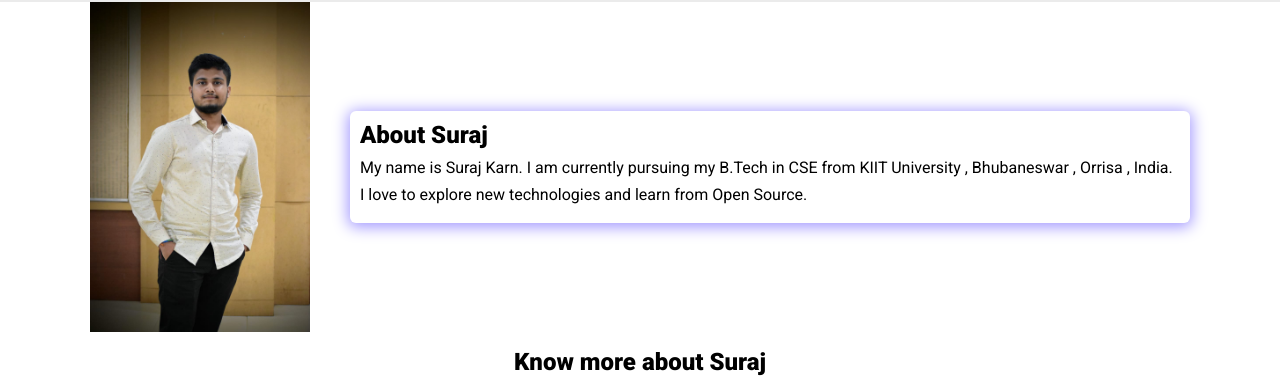
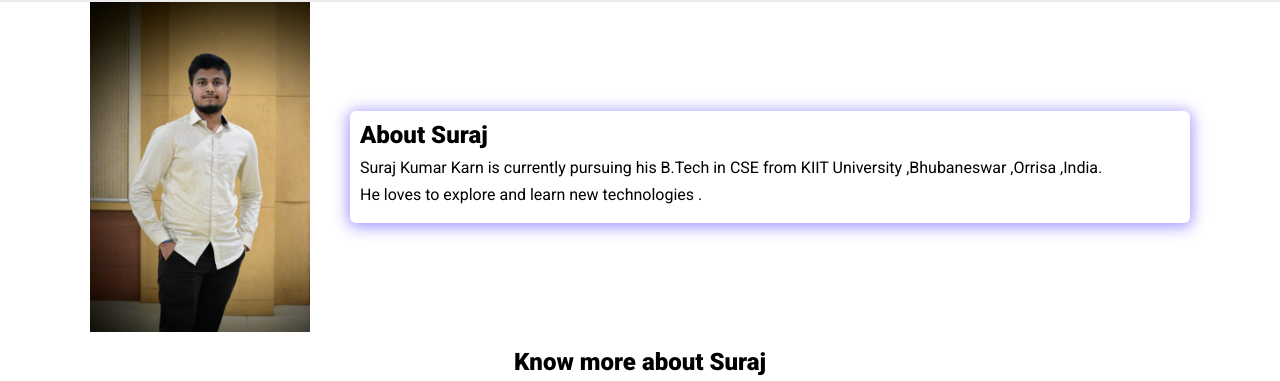
Before and after one commit to surazkarn/FirstPortfolio, a plain HTML site: page index.html in a window 1280 px wide. Shown: the part 74-455 px from the top of the page. Drawn offline with nearby package versions, Linux system fonts and the light colour scheme.

Commit message:
Update index.html

```diff
--- a/index.html
+++ b/index.html
@@ -80,11 +80,9 @@ That’s why I have the hyperlink reference (href) attributes set to #about, #sk
       <div class="bio animate__animated animate__shakeX">
         <h2 class="bio-title">About Suraj</h2>
         <p class="bio-text">
-          My name is Suraj Karn.
-
-          I am currently pursuing my B.Tech in CSE from KIIT University , Bhubaneswar , Orrisa , India.
+          Suraj Kumar Karn is currently pursuing his B.Tech in CSE from KIIT University ,Bhubaneswar ,Orrisa ,India.
           <br>
-          I love to explore new technologies and learn from Open Source.
+          He loves to explore and learn new technologies .
         </p>
       </div>
     </section>
```
